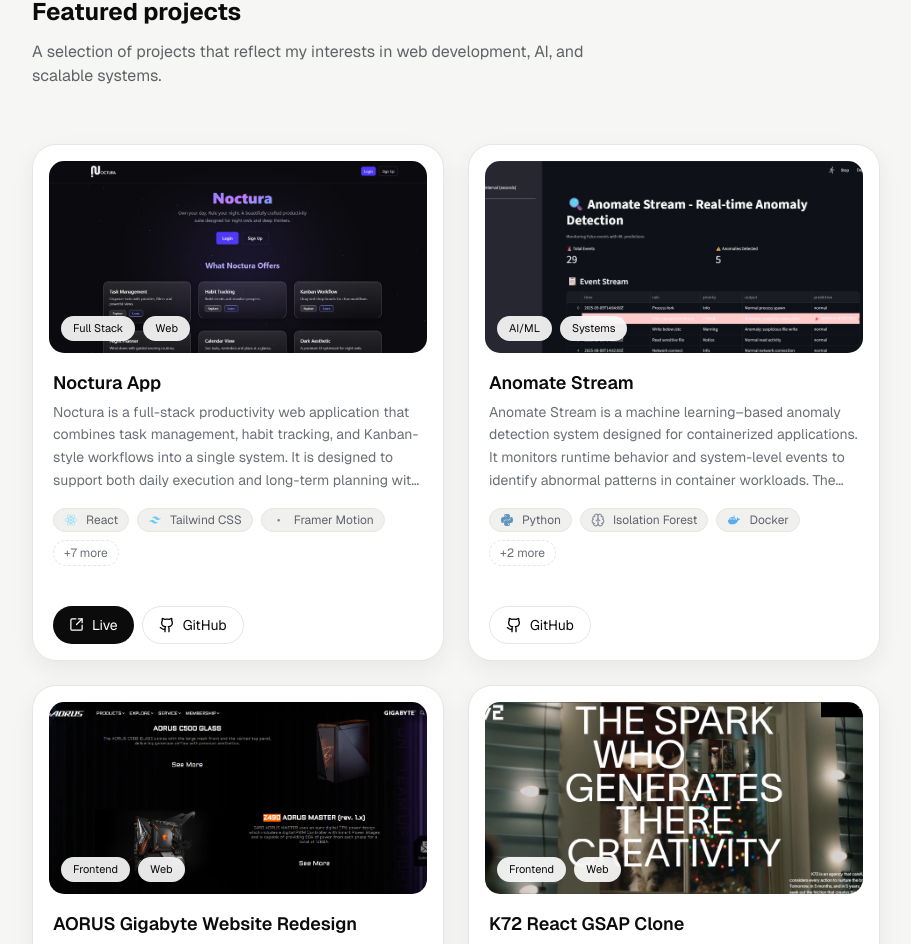
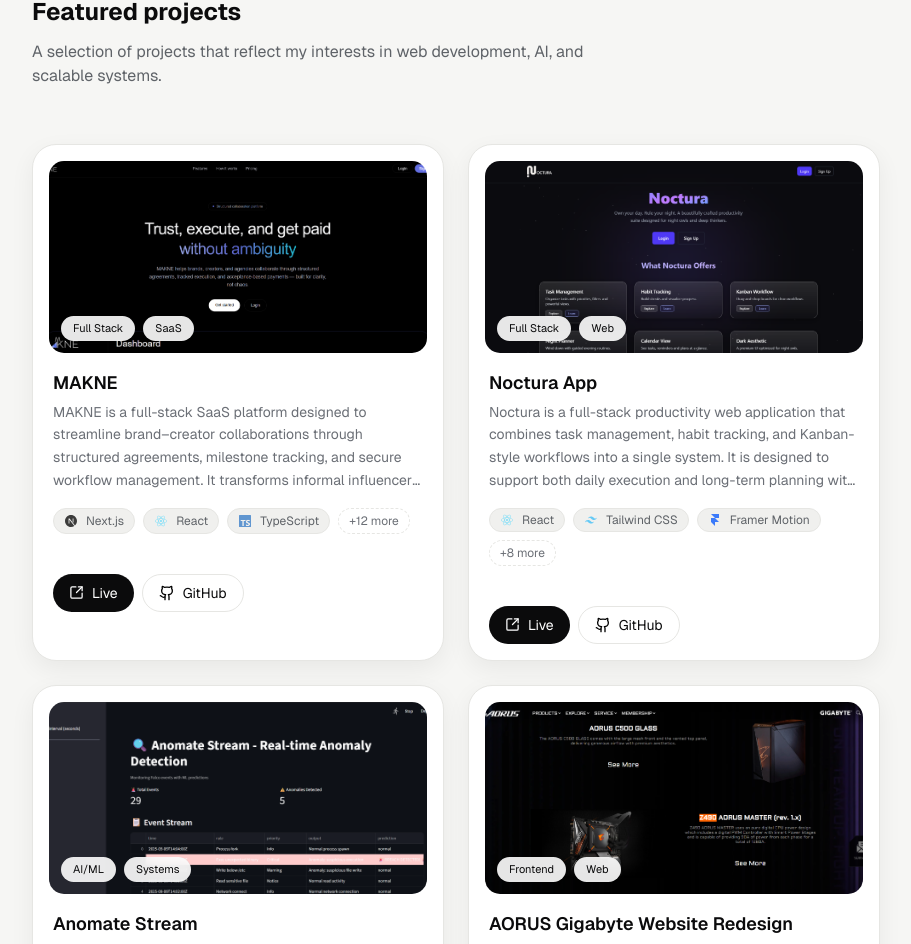
Before and after one commit to vaidika1410/developer-portfolio-2025, a React (Vite) app: page / in a window 1280 px wide. Shown: the part 1151-2095 px from the top of the page, without its empty margins (184-1095 px from the left). Built offline with nearby package versions, Linux system fonts and the light colour scheme.

Commit message:
feat(portfolio): expand tech stack with additional technology icons

```diff
--- a/src/constants/techIcons.jsx
+++ b/src/constants/techIcons.jsx
@@ -21,6 +21,12 @@ import {
   SiScikitlearn,
   SiOpencv,
   SiPython,
+  SiNextdotjs,
+  SiTypescript,
+  SiFramer,
+  SiMongoose,
+  SiThunderbird,
+  SiVercel,
 } from "react-icons/si";
 
 import {
@@ -39,6 +45,10 @@ export const techIconMap = {
   "CSS": <SiCss3 color="#1572B6" />,
   "JavaScript": <SiJavascript color="#F7DF1E" />,
   "GSAP": <Activity color="#0AE448" />,
+  "Next.js": <SiNextdotjs color="#000000" />,
+  "TypeScript": <SiTypescript color="#3178C6" />,
+  "Framer Motion": <SiFramer color="#0055FF" />,
+  "Lucide Icons": <Server color="#6B7280" />,
 
   /* ========= BACKEND ========= */
   "Node.js": <SiNodedotjs color="#339933" />,
@@ -47,6 +57,8 @@ export const techIconMap = {
   "JWT Authentication": <SiJsonwebtokens color="#000000" />,
   "Nodemailer": <Mail color="#0A66C2" />,
   "Flask": <SiPython color="#000000" />,
+  "REST API": <Server color="#10B981" />,
+  "Mongoose": <SiMongoose color="#880000" />,
 
   /* ========= INFRA ========= */
   "Payment Gateway": <SiStripe color="#635BFF" />,
@@ -69,4 +81,6 @@ export const techIconMap = {
   "Figma": <SiFigma color="#F24E1E" />,
   "Git": <SiGit color="#F05032" />,
   "GitHub": <SiGithub color="#181717" />,
+  "Thunder Client": <SiThunderbird color="#FF6C37" />,
+  "Vercel": <SiVercel color="#000000" />,
 };
--- a/src/data/projects.js
+++ b/src/data/projects.js
@@ -1,4 +1,105 @@
 export const featuredProjects = [
+  // MAKNE
+  {
+    title: "MAKNE",
+    slug: "makne",
+
+    description:
+      "MAKNE is a full-stack SaaS platform designed to streamline brand–creator collaborations through structured agreements, milestone tracking, and secure workflow management. It transforms informal influencer deals into transparent, trackable, and contract-driven partnerships.",
+
+    overview:
+      "MAKNE was built to solve the lack of structure in brand–creator collaborations, where most partnerships rely on scattered chats, unclear expectations, and manual follow-ups. The goal was to design a scalable system that formalizes agreements, tracks deliverables through milestones, and ensures both brands and creators operate within a transparent, lifecycle-driven workflow.",
+
+    coverImage: "/projectImages/MAKNEBanner.png",
+
+    primaryTag: "SaaS",
+    tags: ["Full Stack", "SaaS", "Product", "Workflow System"],
+
+    role: "Full Stack Developer",
+    timeline: {
+      start: "Jan 2026",
+      end: "Ongoing",
+      events: [
+        { label: "Product Research & Architecture Planning", date: "3 Jan 2026" },
+        { label: "Agreement Lifecycle Implementation", date: "12 Jan 2026" },
+        { label: "Milestone Workflow System", date: "20 Jan 2026" },
+        { label: "Dashboard & UI Systemization", date: "28 Jan 2026" },
+        { label: "MVP Completion", date: "In Progress" }
+      ]
+    },
+
+    type: "Personal SaaS Product",
+
+    services: [
+      "Product ideation and SaaS workflow modeling",
+      "Role-based system architecture design",
+      "Full-stack application development",
+    ],
+
+    deliverables: [
+      "Agreement lifecycle system (Draft → Sent → Active)",
+      "Milestone submission, revision, and approval workflow",
+      "Role-based dashboards (Brand & Creator)",
+      "Deliverables and payment tracking structure",
+      "Responsive dark-first SaaS UI",
+    ],
+
+    challenges: [
+      "Designing a real-world agreement lifecycle that mimics legal workflows",
+      "Maintaining clean state management across complex statuses",
+      "Ensuring scalability for future AI-based extensions",
+    ],
+
+    solutions: [
+      "Lifecycle-driven status modeling with strict state transitions",
+      "Clear separation of server actions and route handlers",
+      "Reusable UI patterns for agreement detail and dashboards",
+    ],
+
+    impact: [
+      "Transforms informal brand–creator deals into structured partnerships",
+      "Reduces miscommunication through milestone-driven execution",
+      "Creates a scalable base for future AI and automation modules",
+    ],
+
+    learnings:
+      "Strengthened expertise in workflow-driven SaaS architecture, role-based access control, lifecycle state modeling, and balancing scalable backend systems with minimal, consistent UI patterns.",
+
+    stack: [
+      // Core Framework
+      "Next.js",
+      "React",
+      "TypeScript",
+
+      // Styling & UI
+      "Tailwind CSS",
+      "Framer Motion",
+      "Lucide Icons",
+
+      // Backend & Database
+      "Node.js",
+      "MongoDB",
+      "Mongoose",
+      "REST API Design",
+
+      // Authentication & Security
+      "JWT Authentication",
+
+      // Dev & Testing Tools
+      "Thunder Client",
+
+      // Version Control & Deployment
+      "Git",
+      "GitHub",
+      "Vercel"
+    ],
+
+    liveUrl: "https://makne-os.vercel.app/",
+    githubUrl: "https://github.com/MAKNE-Platform/makne-os",
+
+    featured: true,
+  },
+
   // Noctura
   {
     title: "Noctura App",
@@ -75,8 +176,10 @@ export const featuredProjects = [
       "MongoDB",
       "JWT Authentication",
       "Nodemailer",
-      "Payment Gateway",
+      // "Payment Gateway",
       "Render",
+      "Git",
+      "GitHub",
     ],
 
     liveUrl: "https://noctura-app.onrender.com",
@@ -310,7 +413,6 @@ export const featuredProjects = [
 
     githubUrl: "https://github.com/vaidika1410/k72-react-gsap-clone",
 
-    featured: true,
   },
 ];
 
--- a/src/index.css
+++ b/src/index.css
@@ -182,7 +182,6 @@ h1::selection, h2::selection, h3::selection, p::selection, a::selection, span::s
 
 .home-connect a:hover {
   color: #4FA3A5;
-  background-color: rgba(79, 163, 165, 0.08);
   transform: translateY(-2px);
 }
 
```
Also changed, not shown: public/projectImages/MAKNEBanner.png (added).
